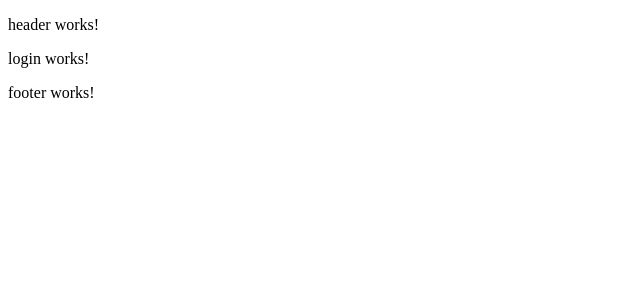
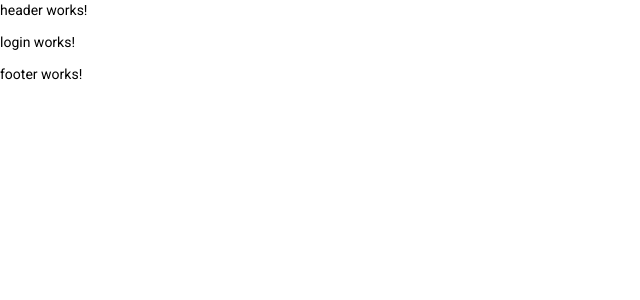
Before and after one commit to janicaleksa/real-estate-app-client, an Angular app: page /login in a window 1280 px wide. Shown: the top 300 px of the page, without its empty margins (0-640 px from the left). Built offline with nearby package versions, Linux system fonts and the light colour scheme.

Commit message:
Added angular material with theme and animations

```diff
--- a/angular.json
+++ b/angular.json
@@ -28,6 +28,7 @@
               "src/assets"
             ],
             "styles": [
+              "./node_modules/@angular/material/prebuilt-themes/indigo-pink.css",
               "src/styles.scss"
             ],
             "scripts": []
@@ -92,6 +93,7 @@
               "src/assets"
             ],
             "styles": [
+              "./node_modules/@angular/material/prebuilt-themes/indigo-pink.css",
               "src/styles.scss"
             ],
             "scripts": []
--- a/package.json
+++ b/package.json
@@ -12,10 +12,12 @@
   "private": true,
   "dependencies": {
     "@angular/animations": "~10.0.5",
+    "@angular/cdk": "^10.1.0",
     "@angular/common": "~10.0.5",
     "@angular/compiler": "~10.0.5",
     "@angular/core": "~10.0.5",
     "@angular/forms": "~10.0.5",
+    "@angular/material": "^10.1.0",
     "@angular/platform-browser": "~10.0.5",
     "@angular/platform-browser-dynamic": "~10.0.5",
     "@angular/router": "~10.0.5",
--- a/src/app/app.module.ts
+++ b/src/app/app.module.ts
@@ -9,6 +9,7 @@ import { PageNotFoundComponent } from './page-not-found/page-not-found.component
 import { HeaderComponent } from './header/header.component';
 import { FooterComponent } from './footer/footer.component';
 import { ShellComponent } from './shell/shell.component';
+import { BrowserAnimationsModule } from '@angular/platform-browser/animations';
 
 @NgModule({
   declarations: [
@@ -22,7 +23,8 @@ import { ShellComponent } from './shell/shell.component';
   ],
   imports: [
     BrowserModule,
-    AppRoutingModule
+    AppRoutingModule,
+    BrowserAnimationsModule
   ],
   providers: [],
   bootstrap: [AppComponent]
--- a/src/index.html
+++ b/src/index.html
@@ -6,8 +6,10 @@
   <base href="/">
   <meta name="viewport" content="width=device-width, initial-scale=1">
   <link rel="icon" type="image/x-icon" href="favicon.ico">
+  <link href="https://fonts.googleapis.com/css?family=Roboto:300,400,500&display=swap" rel="stylesheet">
+  <link href="https://fonts.googleapis.com/icon?family=Material+Icons" rel="stylesheet">
 </head>
-<body>
+<body class="mat-typography">
   <app-root></app-root>
 </body>
 </html>
--- a/src/styles.scss
+++ b/src/styles.scss
@@ -1 +1,4 @@
 /* You can add global styles to this file, and also import other style files */
+
+html, body { height: 100%; }
+body { margin: 0; font-family: Roboto, "Helvetica Neue", sans-serif; }
```
Also changed, not shown: 1 other file (tests, documents, lock files or other folders).
